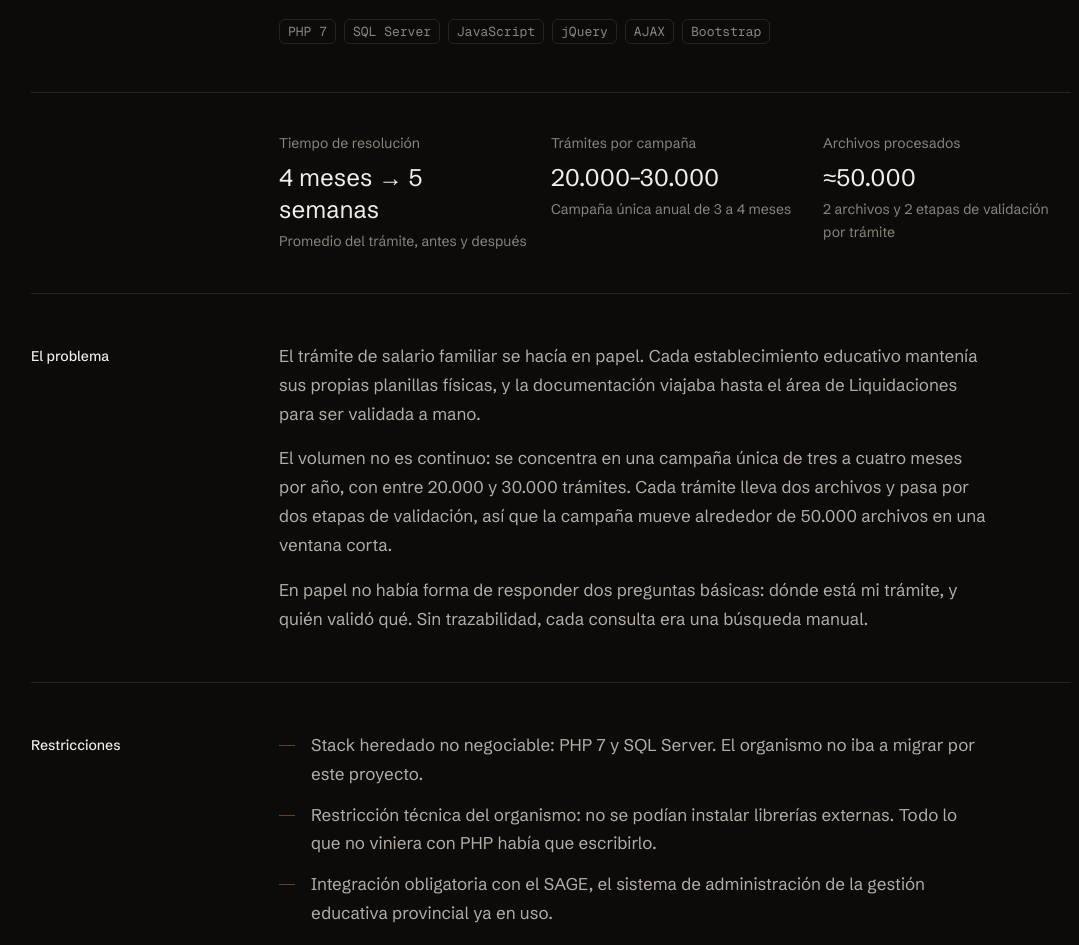
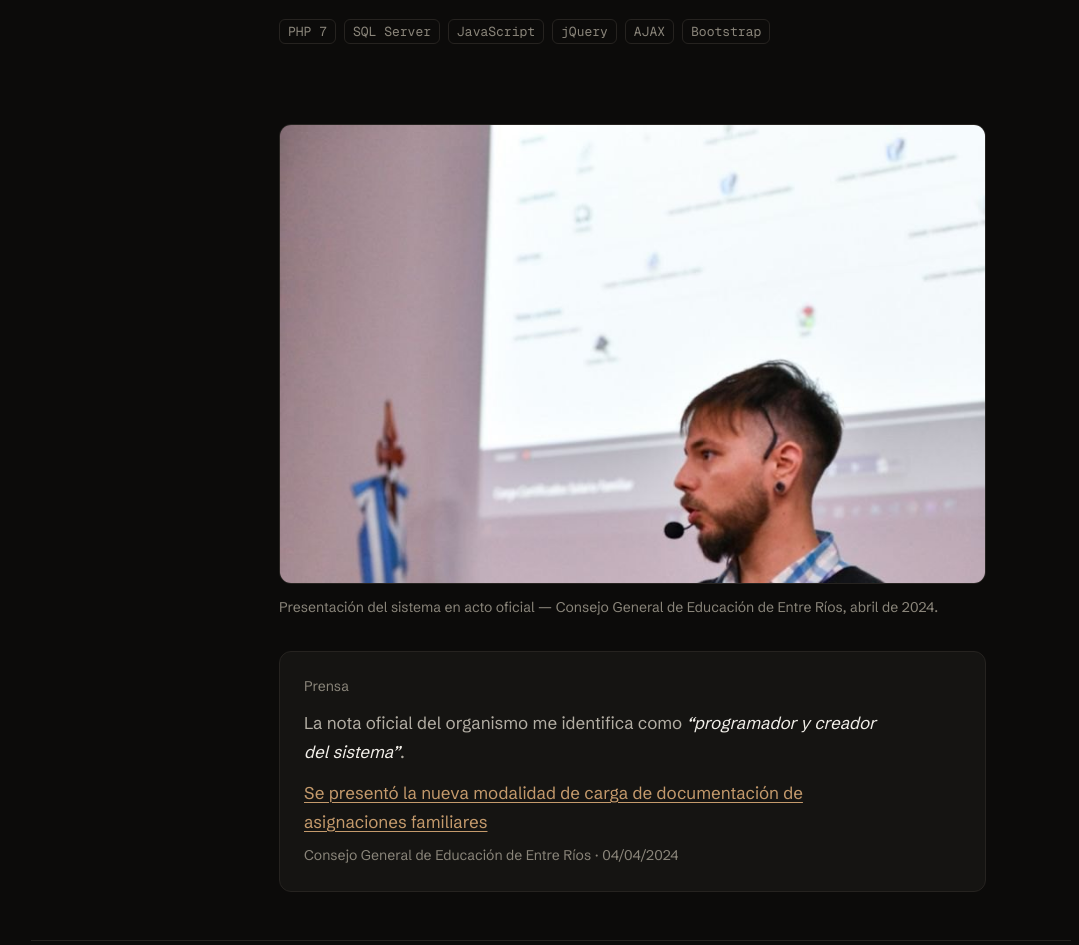
Before and after one commit to carra97/Portfolio, a Next.js app: page /es/projects/salario-familiar in a window 1280 px wide. Shown: the part 480-1425 px from the top of the page, without its empty margins (89-1168 px from the left). Built offline with nearby package versions, Linux system fonts and the light colour scheme; no server answers.

Commit message:
feat(case-study): la foto del acto y la nota de prensa también en el case study
Antes solo estaban en /projects: quien llegaba al case study desde el
diagrama del home leía el caso entero sin ver la prueba. Se extrae
ProjectEvidence y se usa en los dos lugares.

```diff
--- a/app/[lang]/projects/[slug]/page.tsx
+++ b/app/[lang]/projects/[slug]/page.tsx
@@ -4,6 +4,7 @@ import { notFound } from 'next/navigation';
 import Link from 'next/link';
 import { Footer } from '@/components/layout/Footer';
 import { Nav } from '@/components/layout/Nav';
+import { ProjectEvidence } from '@/components/sections/ProjectEvidence';
 import { getCaseStudies, getCaseStudy } from '@/lib/content/case-studies';
 import { getProfile } from '@/lib/content/profile';
 import { env } from '@/lib/env';
@@ -78,6 +79,7 @@ export default async function CaseStudyPage({
   if (!study) notFound();
 
   const profile = getProfile(lang);
+  const project = profile.projects.find((item) => item.slug === slug);
   const labels = profile.caseStudyLabels;
 
   return (
@@ -118,6 +120,13 @@ export default async function CaseStudyPage({
         </div>
 
         <div>
+          {/* La prueba antes que el relato: la foto y la nota van arriba de las métricas. */}
+          {project && (project.image || project.press) && (
+            <div className="doc-offset max-w-[calc(68ch+15.5rem)] pb-12">
+              <ProjectEvidence project={project} ui={profile.ui} />
+            </div>
+          )}
+
           {study.metrics && (
             <dl className="doc-offset grid gap-6 border-t border-line py-10 sm:grid-cols-3">
               {study.metrics.map((metric) => (
--- /dev/null
+++ b/components/sections/ProjectEvidence.tsx
@@ -0,0 +1,58 @@
+import type { Profile } from '@/types/profile';
+
+/**
+ * La evidencia de un proyecto: la foto y la nota de prensa.
+ *
+ * Vive en `/projects` y en el case study. Es lo único del sitio que una plantilla no
+ * puede copiar, y antes solo aparecía en el hub: quien llegaba al case study desde el
+ * diagrama del home leía el caso entero sin ver la prueba.
+ *
+ * La nota vive dentro de su proyecto (DISENO.md §7.4). Se cita solo la frase que refiere a
+ * Santiago; nunca funcionarios ni declaraciones de terceros.
+ */
+export function ProjectEvidence({
+  project,
+  ui,
+}: {
+  project: Profile['projects'][number];
+  ui: Profile['ui'];
+}) {
+  return (
+    <>
+      {project.image && (
+        <figure className="mt-8">
+          <img
+            alt={project.image.alt}
+            className="w-full rounded-xl border border-line"
+            decoding="async"
+            height={520}
+            loading="lazy"
+            src={project.image.src}
+            width={800}
+          />
+          <figcaption className="small mt-3">{project.image.caption}</figcaption>
+        </figure>
+      )}
+
+      {project.press && (
+        <div className="mt-8 rounded-xl border border-line bg-surface p-6">
+          <p className="eyebrow">{ui.pressEyebrow}</p>
+          <p className="measure mt-3 text-pretty">
+            {ui.pressIntro} <em className="text-heading">“{project.press.quote}”</em>.
+          </p>
+          <a
+            className="prose-link mt-3 inline-block text-pretty"
+            href={project.press.url}
+            rel="noopener noreferrer"
+            target="_blank"
+          >
+            {project.press.title}
+          </a>
+          <p className="small mt-2">
+            {project.press.outlet} · {project.press.date}
+          </p>
+        </div>
+      )}
+    </>
+  );
+}
--- a/components/sections/Projects.tsx
+++ b/components/sections/Projects.tsx
@@ -1,4 +1,5 @@
 import Link from 'next/link';
+import { ProjectEvidence } from '@/components/sections/ProjectEvidence';
 import type { SupportedLocale } from '@/lib/i18n';
 import { routes } from '@/lib/routes';
 import type { Profile } from '@/types/profile';
@@ -9,8 +10,8 @@ import type { Profile } from '@/types/profile';
  * Dos reglas del proyecto se hacen cumplir acá:
  * - `status: 'archived'` ⇒ el proyecto NO se enlaza. Está en el esquema, no en la memoria.
  * - La nota de prensa vive DENTRO de su proyecto (DISENO.md §7.4): una sola nota no
- *   justifica una sección propia, y aislada parece que se estira el material. Se cita
- *   solo la frase que refiere a Santiago; nunca funcionarios ni declaraciones de terceros.
+ *   justifica una sección propia, y aislada parece que se estira el material
+ *   (`ProjectEvidence`).
  *
  * Recibe `ui` entero en vez de cinco props de string sueltas. Con dos labels la lista
  * explícita documenta la dependencia; con cinco, solo agrega ruido en el registro.
@@ -62,40 +63,7 @@ export function Projects({
               {project.status === 'archived' && <p className="small mt-3">{ui.projectArchived}</p>}
               {project.status === 'internal' && <p className="small mt-3">{ui.projectInternal}</p>}
 
-              {project.image && (
-                <figure className="mt-8">
-                  <img
-                    alt={project.image.alt}
-                    className="w-full rounded-xl border border-line"
-                    decoding="async"
-                    height={520}
-                    loading="lazy"
-                    src={project.image.src}
-                    width={800}
-                  />
-                  <figcaption className="small mt-3">{project.image.caption}</figcaption>
-                </figure>
-              )}
-
-              {project.press && (
-                <div className="mt-8 rounded-xl border border-line bg-surface p-6">
-                  <p className="eyebrow">{ui.pressEyebrow}</p>
-                  <p className="measure mt-3 text-pretty">
-                    {ui.pressIntro} <em className="text-heading">“{project.press.quote}”</em>.
-                  </p>
-                  <a
-                    className="prose-link mt-3 inline-block text-pretty"
-                    href={project.press.url}
-                    rel="noopener noreferrer"
-                    target="_blank"
-                  >
-                    {project.press.title}
-                  </a>
-                  <p className="small mt-2">
-                    {project.press.outlet} · {project.press.date}
-                  </p>
-                </div>
-              )}
+              <ProjectEvidence project={project} ui={ui} />
 
               {project.slug && (
                 <p className="mt-6">
```
